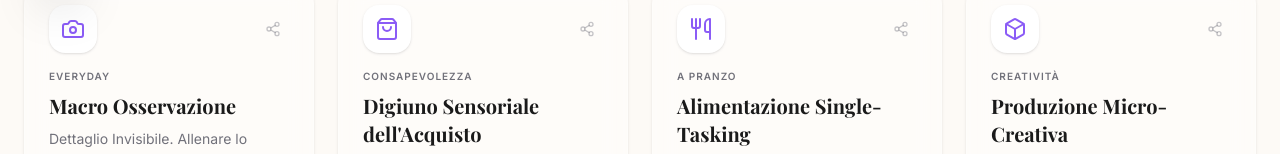
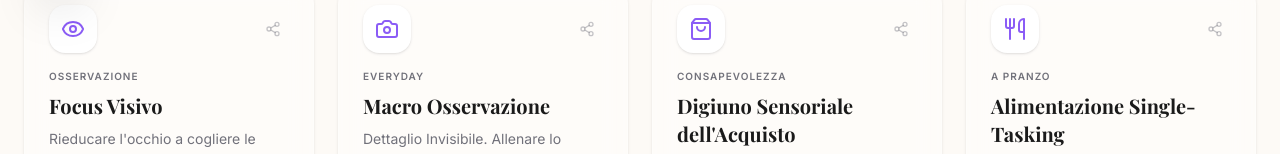
Before and after one commit to mariocorallo/ProjectAura, a React (Vite) app: page / in a window 1280 px wide. Shown: the part 779-933 px from the top of the page. Built offline with nearby package versions, Linux system fonts and the light colour scheme; no server answers; a web font is replaced by a local one.

Commit message:
feat: Add 'Focus Visivo' exercise and improve interaction feedback
Introduces a new exercise for visual awareness and enhances user interaction feedback in the ExerciseCard component through subtle animation adjustments on hover and tap.

```diff
--- a/src/components/ExerciseCard.tsx
+++ b/src/components/ExerciseCard.tsx
@@ -30,7 +30,7 @@ export const ExerciseCard = ({ exercise, onClick }: ExerciseCardProps) => {
   return (
     <motion.div
       whileHover={{ y: -4, scale: 1.02 }}
-      whileTap={{ scale: 0.98 }}
+      whileTap={{ scale: 0.97 }}
       onClick={onClick}
       role="button"
       tabIndex={0}
@@ -46,12 +46,14 @@ export const ExerciseCard = ({ exercise, onClick }: ExerciseCardProps) => {
         <div className="p-3 rounded-2xl bg-white shadow-sm transition-colors group-hover:bg-aura-accent group-hover:text-white text-aura-accent">
           <LucideIcon name={exercise.icon} size={24} />
         </div>
-        <button
+        <motion.button
+          whileHover={{ scale: 1.1, color: 'var(--aura-accent)' }}
+          whileTap={{ scale: 0.9 }}
           onClick={handleShare}
-          className="p-2 transition-colors hover:text-aura-accent text-aura-muted/40 z-10"
+          className="p-2 transition-colors text-aura-muted/40 z-10"
         >
           <Share2 size={16} />
-        </button>
+        </motion.button>
       </div>
 
       <span className="text-[10px] uppercase tracking-widest font-semibold text-aura-muted mb-2">
--- a/src/constants.ts
+++ b/src/constants.ts
@@ -1,6 +1,22 @@
 import { Exercise } from './types';
 
 export const EXERCISES: Exercise[] = [
+  {
+    id: 'focus-visivo',
+    title: 'Focus Visivo',
+    description: 'Rieducare l\'occhio a cogliere le micro-frazioni della realtà, uscendo dal rumore visivo digitale.',
+    objective: 'Sviluppare una percezione analitica e profonda della materia e dello spazio circostante.',
+    category: 'osservazione',
+    icon: 'Eye',
+    instructions: [
+      'Scegli un micro-dettaglio vicino a te: la venatura di un tavolo, un filo d\'erba o la trama di un tessuto.',
+      'Osservalo senza interruzioni per almeno 2 minuti, cercando di scoprire geometrie mai notate prima.',
+      'Analizza come la luce interagisce con la superficie, individuando ogni sfumatura di ombra e riflesso.',
+      'Sposta ora lo sguardo verso l\'oggetto più lontano che riesci a vedere, mantenendo la stessa intensità di osservazione.',
+      'Cerca di tracciare un filo immaginario che unisca il micro-dettaglio vicino al macro-dettaglio distante.',
+      'Rifletti su come la tua attenzione possa dilatare o restringere la realtà a tuo piacimento.'
+    ]
+  },
   {
     id: 'macro-osservazione',
     title: 'Macro Osservazione',
--- a/src/types.ts
+++ b/src/types.ts
@@ -1,4 +1,5 @@
 export type ExerciseId =
+  | 'focus-visivo'
   | 'macro-osservazione'
   | 'digiuno-acquisto'
   | 'alimentazione-single'
```
